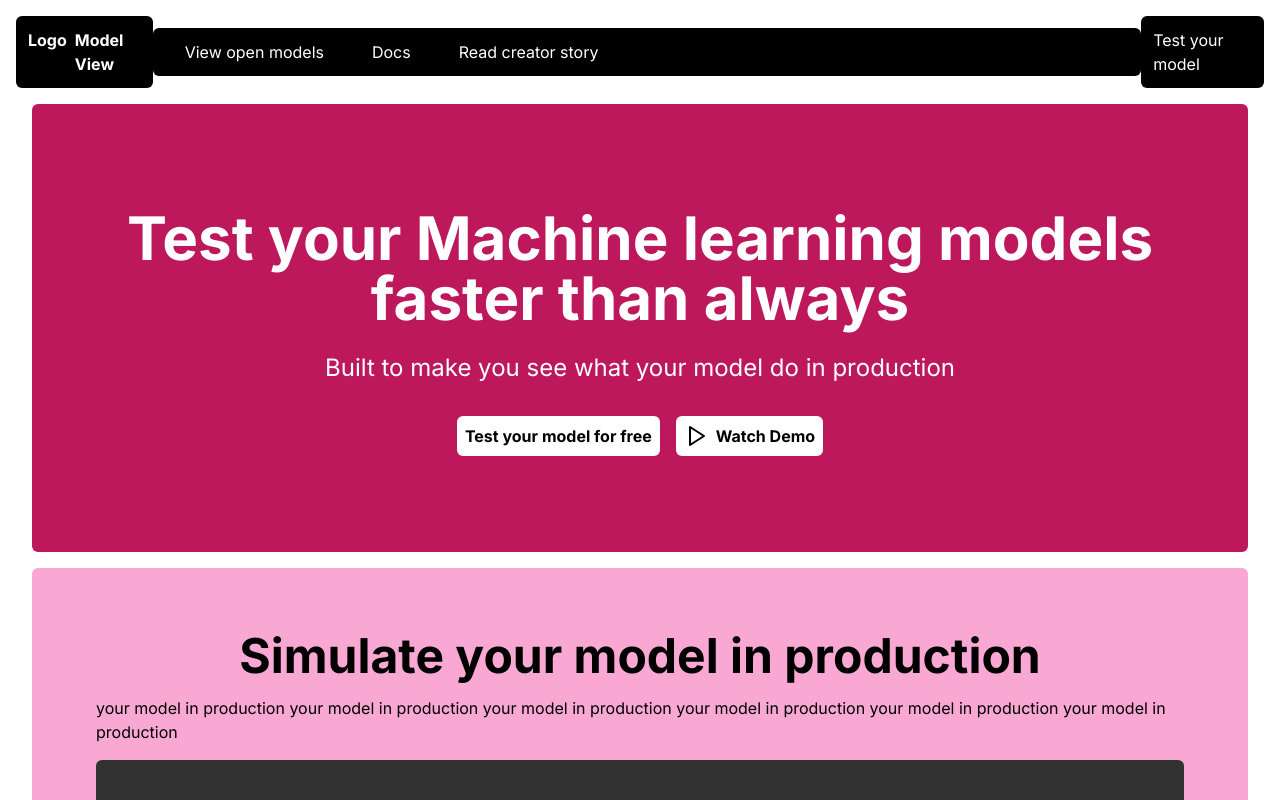
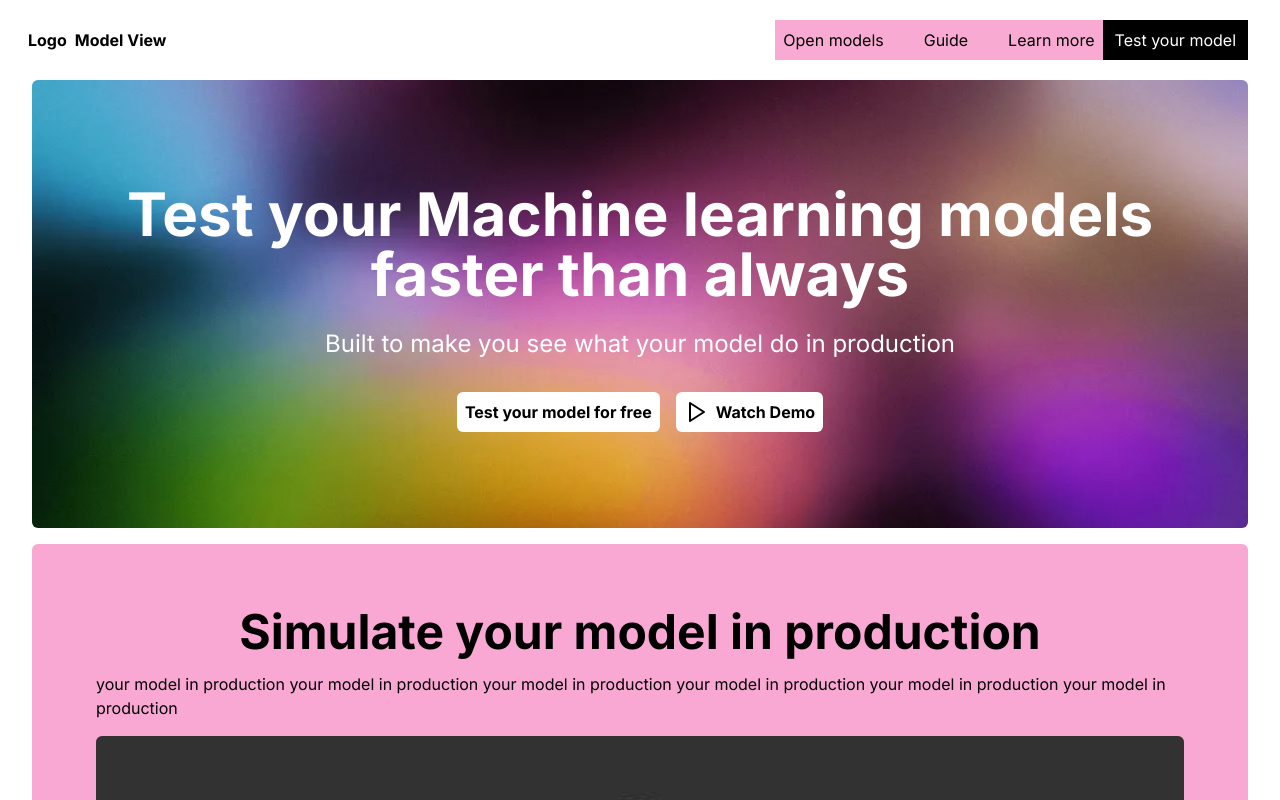
Before and after one commit to Fosberg-codex/onnxview, a Next.js app: page / in a window 1280 px wide. Shown: the top 800 px of the page. Built offline with nearby package versions, Linux system fonts and the light colour scheme.

Commit message:
little changes

```diff
--- a/app/error.tsx
+++ b/app/error.tsx
@@ -15,16 +15,16 @@ export default function Error({
   }, [error])
 
   return (
-    <div>
-      <h2>Something went wrong!</h2>
-      <button
+    <div className='m-40'>
+      <div className='text-red-700'>Something went wrong!</div>
+      <div className='p-2 bg-red-400 border border-blue'
         onClick={
           // Attempt to recover by trying to re-render the segment
           () => reset()
         }
       >
         Try again
-      </button>
+      </div>
     </div>
   )
 }
--- /dev/null
+++ b/app/landcomp/banner.tsx
@@ -0,0 +1,12 @@
+import React from 'react'
+import Link from 'next/link'
+
+const banner = () => {
+  return (
+    <div className='flex justify-center bg-pink-200'>
+      <div>Your models will be deleted after 24hours.  <span className='underline ml-5'><Link href="">Try PlutoFlow</Link> </span></div>
+    </div>
+  )
+}
+
+export default banner
--- a/app/landcomp/hero.tsx
+++ b/app/landcomp/hero.tsx
@@ -5,7 +5,7 @@ import VideoModalButton from './videoactive';
 const Hero = () => {
   return (
     <div className='flex justify-center mt-4'>
-      <div className='w-full flex flex-col items-center gap-6 bg-pink-700 mx-8 py-24 px-16 rounded-md'>
+      <div className='w-full flex flex-col items-center gap-6 bg-custom bg-cover mx-8 py-24 px-16 rounded-md'>
         <div className='text-white text-4xl sm:text-5xl md:text-6xl font-bold text-center mt-2'>
           Test your Machine learning models faster than always
         </div>
--- a/app/landcomp/nav.tsx
+++ b/app/landcomp/nav.tsx
@@ -1,21 +1,23 @@
-"use client"
+'use client'
 import React from 'react'
 
 const Nav = () => {
   return (
     <div>
-    <div className='flex justify-around items-center gap-0 mt-4 mx-4 '>
-      <div className='flex p-3 gap-2 bg-black font-bold text-white rounded-md'>
-        <div>Logo</div>
-        <div>Model View</div>
+      <div className='flex justify-between items-center gap-0 mt-4 mr-8 ml-4 '>
+        <div className='flex p-3 gap-2  font-bold  rounded-md'>
+          <div>Logo</div>
+          <div>Model View</div>
+        </div>
+        <div className='flex rounded-lg'>
+          <div className='flex gap-10  bg-pink-400/60  py-2 px-2'>
+            <div className=''>Open models</div>
+            <div className=' '>Guide</div>
+            <div className=''>Learn more</div>
+          </div>
+          <div className='bg-black text-white py-2 px-3 '>Test your model</div>
+        </div>
       </div>
-      <div className='flex gap-12 p-3 lg:w-[1200px] md:w-[1200px] text-white rounded-md bg-black px-8'>
-        <div>View open models</div>
-        <div>Docs</div>
-        <div>Read creator story</div>
-      </div>
-      <div className='flex p-3 bg-black text-white rounded-md'>Test your model</div>
-    </div>
     </div>
   )
 }
--- a/app/modelform/[id]/page.tsx
+++ b/app/modelform/[id]/page.tsx
@@ -1,6 +1,7 @@
 import React from 'react'
 import Nav from '@/app/landcomp/nav'
 import Prediction from '@/app/components/prediction';
+import Banner from '@/app/landcomp/banner';
 
 
 async function getFormDetails(id: string) {
@@ -23,6 +24,7 @@ const page = async({ params }: { params: { id: string } }) => {
 
   return (
     <>
+    <Banner/>
     <Nav/>
     <div className='mt-12 mx-6 flex justify-center'>
     <div className=' w-8/12 flex flex-col justify-center items-center mt-4'>
--- a/tailwind.config.ts
+++ b/tailwind.config.ts
@@ -12,6 +12,7 @@ const config: Config = {
         "gradient-radial": "radial-gradient(var(--tw-gradient-stops))",
         "gradient-conic":
           "conic-gradient(from 180deg at 50% 50%, var(--tw-gradient-stops))",
+          'custom': "url('/homepage1.png')",
       },
     },
   },
```
Also changed, not shown: public/homepage1.png (added).
